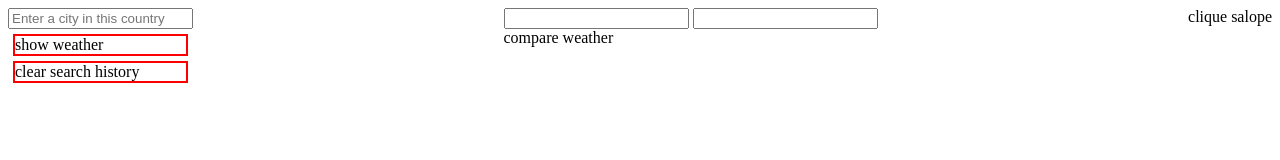
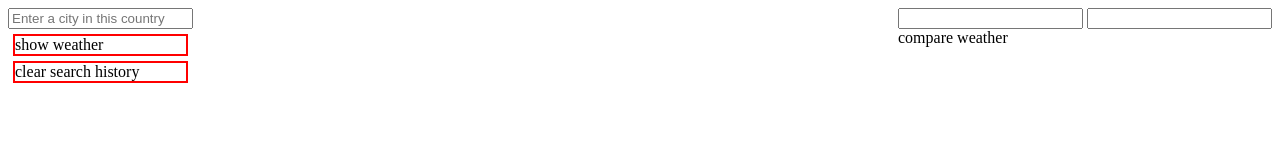
Before and after one commit to ObjectifGuitare/Weather-app, a plain HTML site: page index.html in a window 1280 px wide. Drawn offline with Linux system fonts and the light colour scheme.

Commit message:
removed la div genante omg

```diff
--- a/index.html
+++ b/index.html
@@ -19,6 +19,5 @@
         <input type="text" id="city2">
         <div class="compareBtn"> compare weather</div>
     </section>
-    <div class="test">clique salope</div>
 </body>
 </html>
```
